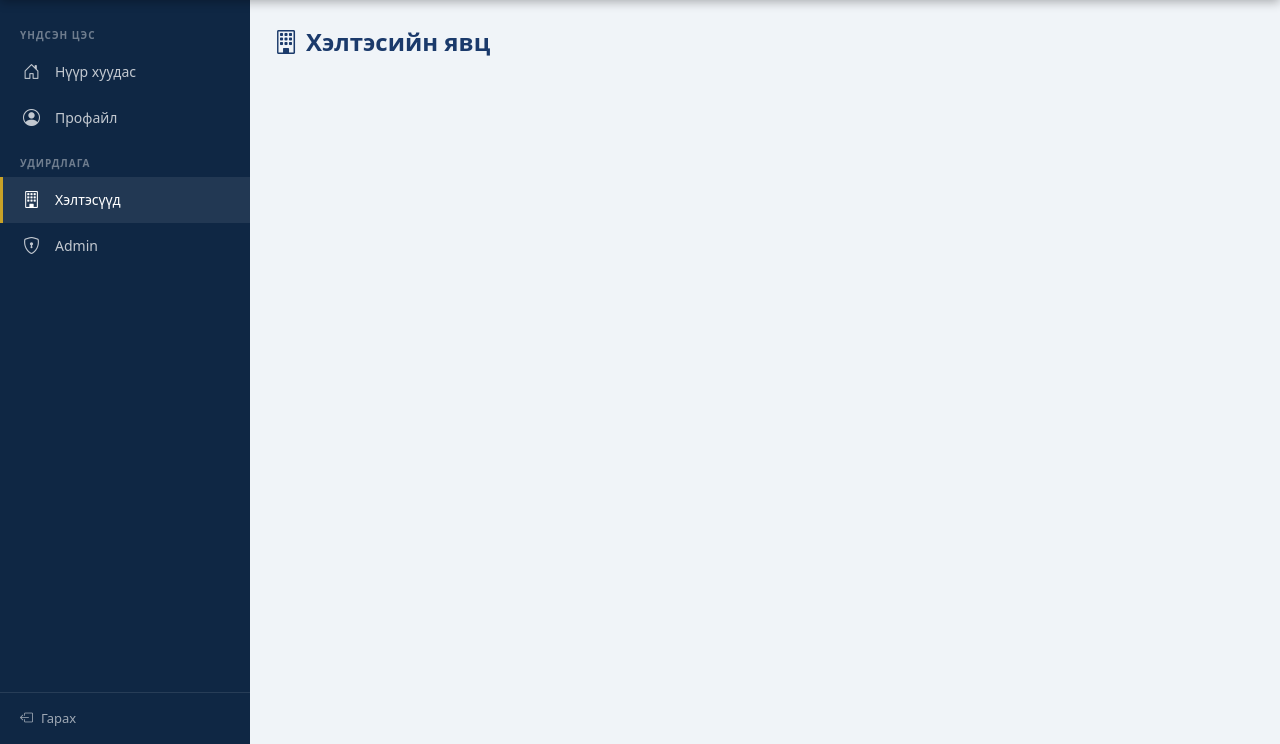
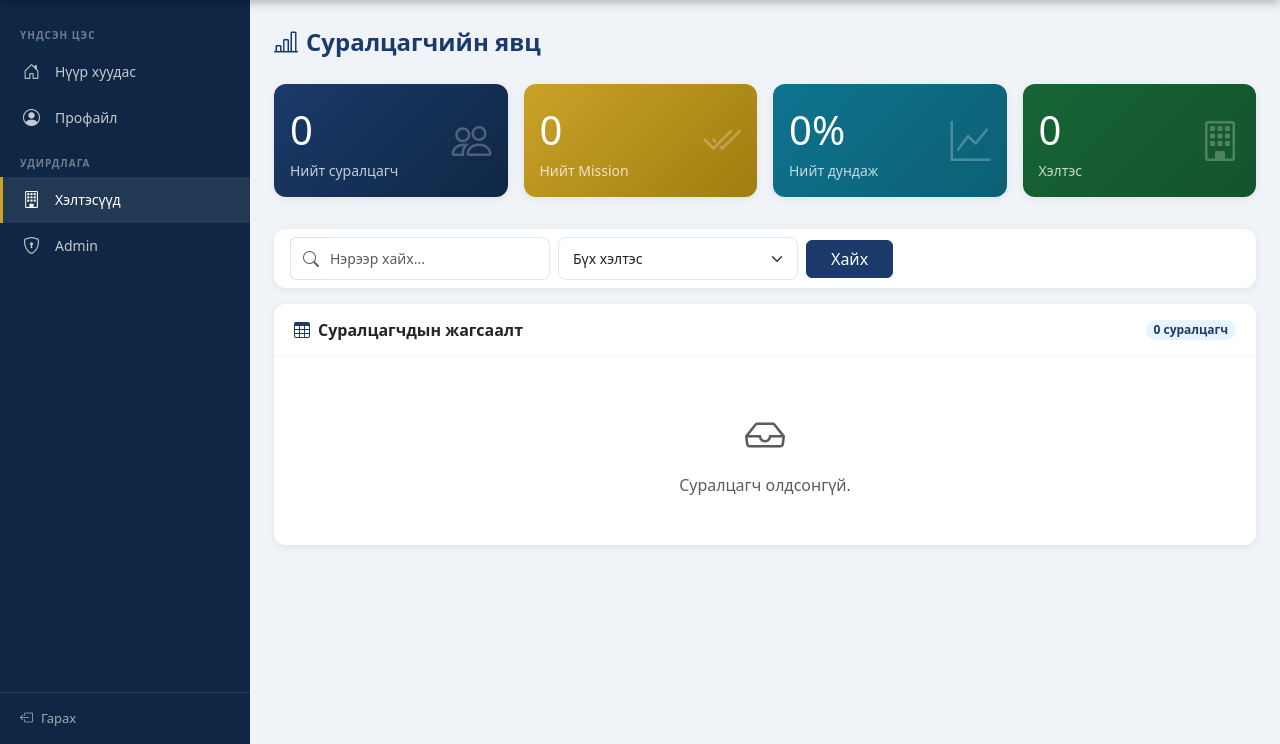
Before and after one commit to Erkhem-Tur/sspa400v3, a Django app: page /departments/ in a window 1280 px wide. Shown: the part 56-800 px from the top of the page. Run offline with Django 5.2, Linux system fonts and the light colour scheme; the visitor is signed in with stand-in values (Sample User, id 1); data comes from the database, SQL or seed files in the repository; data that the repository does not hold is empty.

Commit message:
Enhance admin dashboard: all students, search, filter, progress bars

```diff
--- a/lms/templates/lms/department.html
+++ b/lms/templates/lms/department.html
@@ -1,85 +1,176 @@
 {% extends 'lms/base.html' %}
-{% block title %}Хэлтэсүүд – ТТХА{% endblock %}
+{% block title %}Суралцагчийн явц – ТТХА{% endblock %}
 {% block content %}
 
+<!-- Page title -->
 <div class="d-flex align-items-center gap-2 mb-4">
-  <i class="bi bi-building fs-4" style="color:#1b3a6b;"></i>
-  <h4 class="fw-bold mb-0" style="color:#1b3a6b;">Хэлтэсийн явц</h4>
+  <i class="bi bi-bar-chart-line fs-4" style="color:#1b3a6b;"></i>
+  <h4 class="fw-bold mb-0" style="color:#1b3a6b;">Суралцагчийн явц</h4>
 </div>
 
-{% for dept in dept_data %}
-<div class="card mb-4">
-  <div class="card-header d-flex align-items-center justify-content-between flex-wrap gap-2">
-    <div class="d-flex align-items-center gap-2">
-      <i class="bi bi-shield-fill" style="color:#c9a227;"></i>
-      <span class="fw-bold">{{ dept.name }}</span>
-    </div>
-    <div class="d-flex gap-2">
-      <span class="badge rounded-pill" style="background:#e8f4fd;color:#1b3a6b;font-size:12px;padding:6px 14px;">
-        <i class="bi bi-people me-1"></i>{{ dept.count }} ажилтан
-      </span>
-      <span class="badge rounded-pill" style="background:#dcfce7;color:#166534;font-size:12px;padding:6px 14px;">
-        <i class="bi bi-graph-up me-1"></i>Дундаж: {{ dept.avg_score }} оноо
-      </span>
+<!-- Summary stat cards -->
+<div class="row g-3 mb-4">
+  <div class="col-sm-6 col-lg-3">
+    <div class="card h-100" style="background:linear-gradient(135deg,#1b3a6b,#0f2744);color:#fff;">
+      <div class="card-body d-flex align-items-center justify-content-between">
+        <div>
+          <div class="fs-1 fw-black">{{ total_students }}</div>
+          <div class="small opacity-75">Нийт суралцагч</div>
+        </div>
+        <i class="bi bi-people fs-1 opacity-25"></i>
+      </div>
     </div>
   </div>
+  <div class="col-sm-6 col-lg-3">
+    <div class="card h-100" style="background:linear-gradient(135deg,#c9a227,#a07d10);color:#fff;">
+      <div class="card-body d-flex align-items-center justify-content-between">
+        <div>
+          <div class="fs-1 fw-black">{{ total_missions }}</div>
+          <div class="small opacity-75">Нийт Mission</div>
+        </div>
+        <i class="bi bi-check2-all fs-1 opacity-25"></i>
+      </div>
+    </div>
+  </div>
+  <div class="col-sm-6 col-lg-3">
+    <div class="card h-100" style="background:linear-gradient(135deg,#0e7490,#0c5f73);color:#fff;">
+      <div class="card-body d-flex align-items-center justify-content-between">
+        <div>
+          <div class="fs-1 fw-black">{{ overall_avg_pct }}%</div>
+          <div class="small opacity-75">Нийт дундаж</div>
+        </div>
+        <i class="bi bi-graph-up fs-1 opacity-25"></i>
+      </div>
+    </div>
+  </div>
+  <div class="col-sm-6 col-lg-3">
+    <div class="card h-100" style="background:linear-gradient(135deg,#166534,#14532d);color:#fff;">
+      <div class="card-body d-flex align-items-center justify-content-between">
+        <div>
+          <div class="fs-1 fw-black">{{ dept_data|length }}</div>
+          <div class="small opacity-75">Хэлтэс</div>
+        </div>
+        <i class="bi bi-building fs-1 opacity-25"></i>
+      </div>
+    </div>
+  </div>
+</div>
 
-  {% if dept.members %}
+<!-- Department summary row -->
+<div class="row g-3 mb-4">
+  {% for d in dept_data %}
+  <div class="col-md-6">
+    <div class="card h-100">
+      <div class="card-body d-flex align-items-center gap-3">
+        <div class="rounded-circle d-flex align-items-center justify-content-center flex-shrink-0"
+             style="width:48px;height:48px;background:#e8f4fd;">
+          <i class="bi bi-shield-fill fs-5" style="color:#1b3a6b;"></i>
+        </div>
+        <div class="flex-grow-1">
+          <div class="fw-bold small" style="color:#1b3a6b;">{{ d.name }}</div>
+          <div class="text-muted" style="font-size:12px;">{{ d.count }} суралцагч · Дундаж {{ d.avg_score }} оноо</div>
+        </div>
+        <a href="?dept={{ d.id }}" class="btn btn-sm btn-outline-primary">Харах</a>
+      </div>
+    </div>
+  </div>
+  {% endfor %}
+</div>
+
+<!-- Filter bar -->
+<div class="card mb-3">
+  <div class="card-body py-2">
+    <form method="get" class="d-flex flex-wrap gap-2 align-items-center">
+      <div class="input-group" style="max-width:260px;">
+        <span class="input-group-text bg-white border-end-0"><i class="bi bi-search text-muted"></i></span>
+        <input type="text" name="q" class="form-control border-start-0 ps-0" placeholder="Нэрээр хайх..." value="{{ search }}">
+      </div>
+      <select name="dept" class="form-select" style="max-width:240px;">
+        <option value="">Бүх хэлтэс</option>
+        {% for d in departments %}
+        <option value="{{ d.id }}" {% if dept_filter == d.id|stringformat:"s" %}selected{% endif %}>{{ d.name }}</option>
+        {% endfor %}
+      </select>
+      <button type="submit" class="btn btn-primary px-4">Хайх</button>
+      {% if search or dept_filter %}
+      <a href="{% url 'departments' %}" class="btn btn-outline-secondary">Цэвэрлэх</a>
+      {% endif %}
+    </form>
+  </div>
+</div>
+
+<!-- Student table -->
+<div class="card">
+  <div class="card-header d-flex align-items-center justify-content-between">
+    <div class="d-flex align-items-center gap-2">
+      <i class="bi bi-table" style="color:#1b3a6b;"></i>
+      <span>Суралцагчдын жагсаалт</span>
+    </div>
+    <span class="badge rounded-pill" style="background:#e8f4fd;color:#1b3a6b;">{{ student_list|length }} суралцагч</span>
+  </div>
+  {% if student_list %}
   <div class="table-responsive">
-    <table class="table table-hover mb-0">
+    <table class="table table-hover mb-0 align-middle">
       <thead class="table-light">
         <tr>
-          <th>#</th>
-          <th>Бүтэн нэр</th>
+          <th style="width:40px;">#</th>
+          <th>Суралцагч</th>
           <th>Цол</th>
+          <th>Хэлтэс</th>
           <th class="text-center">Нийт оноо</th>
           <th class="text-center">Mission</th>
-          <th class="text-center">Дундаж %</th>
+          <th class="text-center">Дундаж</th>
           <th class="text-end">Сүүлд нэвтэрсэн</th>
         </tr>
       </thead>
       <tbody>
-        {% for m in dept.members %}
+        {% for s in student_list %}
         <tr>
-          <td class="text-muted fw-bold">{{ forloop.counter }}</td>
+          <td class="text-muted fw-bold small">{{ forloop.counter }}</td>
           <td>
             <div class="d-flex align-items-center gap-2">
               <div class="rounded-circle d-flex align-items-center justify-content-center flex-shrink-0"
-                   style="width:32px;height:32px;background:#1b3a6b;color:#fff;font-size:13px;font-weight:800;">
-                {{ m.full_name|first|upper }}
+                   style="width:36px;height:36px;background:{% cycle '#1b3a6b' '#c9a227' '#0e7490' '#166534' %};color:#fff;font-size:14px;font-weight:800;">
+                {{ s.full_name|first|upper }}
               </div>
               <div>
-                <div class="fw-semibold small">{{ m.full_name }}</div>
-                <div class="text-muted" style="font-size:11px;">@{{ m.username }}</div>
+                <div class="fw-semibold" style="font-size:14px;">{{ s.full_name }}</div>
+                <div class="text-muted" style="font-size:11px;">@{{ s.username }}</div>
               </div>
             </div>
           </td>
           <td>
-            {% if m.rank %}
-            <span class="badge rounded-pill" style="background:#e8f4fd;color:#1b3a6b;font-size:11px;">{{ m.rank }}</span>
-            {% else %}—{% endif %}
+            {% if s.rank %}
+            <span class="badge rounded-pill" style="background:#e8f4fd;color:#1b3a6b;font-size:11px;white-space:normal;max-width:160px;">{{ s.rank }}</span>
+            {% else %}<span class="text-muted small">—</span>{% endif %}
           </td>
+          <td><span class="text-muted small">{{ s.department }}</span></td>
           <td class="text-center">
-            <span class="badge fs-6 fw-black" style="background:#1b3a6b;">{{ m.total_score }}</span>
+            <span class="badge fs-6 fw-black" style="background:#1b3a6b;min-width:48px;">{{ s.total_score }}</span>
           </td>
-          <td class="text-center fw-semibold">{{ m.missions_completed }}</td>
+          <td class="text-center fw-semibold">{{ s.missions_completed }}</td>
           <td class="text-center">
-            {% if m.avg_pct > 0 %}
-            <span class="badge rounded-pill {% if m.avg_pct >= 80 %}bg-success{% elif m.avg_pct >= 50 %}bg-warning text-dark{% else %}bg-danger{% endif %}">
-              {{ m.avg_pct }}%
-            </span>
-            {% else %}<span class="text-muted">—</span>{% endif %}
+            {% if s.avg_pct > 0 %}
+            <div class="d-flex align-items-center gap-1 justify-content-center">
+              <div style="width:60px;height:6px;background:#e2e8f0;border-radius:3px;overflow:hidden;">
+                <div style="width:{{ s.avg_pct }}%;height:100%;background:{% if s.avg_pct >= 80 %}#22c55e{% elif s.avg_pct >= 50 %}#f59e0b{% else %}#ef4444{% endif %};border-radius:3px;"></div>
+              </div>
+              <span class="small fw-bold {% if s.avg_pct >= 80 %}text-success{% elif s.avg_pct >= 50 %}text-warning{% else %}text-danger{% endif %}">{{ s.avg_pct }}%</span>
+            </div>
+            {% else %}<span class="text-muted small">—</span>{% endif %}
           </td>
-          <td class="text-end text-muted small">{{ m.last|date:"Y/m/d H:i" }}</td>
+          <td class="text-end text-muted small">{{ s.last|date:"Y/m/d H:i" }}</td>
         </tr>
         {% endfor %}
       </tbody>
     </table>
   </div>
   {% else %}
-  <div class="card-body text-muted small">Энэ хэлтэст бүртгэлтэй хэрэглэгч байхгүй байна.</div>
+  <div class="card-body text-center py-5">
+    <i class="bi bi-inbox fs-1 text-muted"></i>
+    <p class="text-muted mt-2 mb-0">Суралцагч олдсонгүй.</p>
+  </div>
   {% endif %}
 </div>
-{% endfor %}
 
 {% endblock %}
--- a/lms/views.py
+++ b/lms/views.py
@@ -117,28 +117,60 @@ def profile_view(request):
 @login_required
 @user_passes_test(lambda u: u.is_staff)
 def department_view(request):
+    dept_filter = request.GET.get('dept', '')
+    search = request.GET.get('q', '').strip()
+
     departments = Department.objects.all()
+
+    all_progress = UserProgress.objects.select_related('user', 'department').filter(
+        user__is_staff=False
+    ).order_by('-total_score')
+
+    if dept_filter:
+        all_progress = all_progress.filter(department_id=dept_filter)
+    if search:
+        all_progress = all_progress.filter(
+            full_name__icontains=search
+        ) | all_progress.filter(user__username__icontains=search)
+
+    student_list = []
+    for p in all_progress:
+        results = QuizResult.objects.filter(user=p.user)
+        avg = results.aggregate(avg=Avg('score'))['avg']
+        student_list.append({
+            'full_name': p.full_name or p.user.username,
+            'username': p.user.username,
+            'rank': p.rank,
+            'department': p.department.name if p.department else '—',
+            'total_score': p.total_score,
+            'missions_completed': p.missions_completed,
+            'avg_pct': round(avg / 10 * 100) if avg else 0,
+            'last': p.last_accessed,
+            'profile_complete': p.profile_complete,
+        })
+
+    total_students = UserProgress.objects.filter(user__is_staff=False).count()
+    total_missions = QuizResult.objects.count()
+    overall_avg = QuizResult.objects.aggregate(avg=Avg('score'))['avg']
+    overall_avg_pct = round(overall_avg / 10 * 100) if overall_avg else 0
+
     dept_data = []
     for dept in departments:
-        members = dept.members.select_related('user').all()
-        member_list = []
-        for m in members:
-            results = QuizResult.objects.filter(user=m.user)
-            avg = results.aggregate(avg=Avg('score'))['avg']
-            member_list.append({
-                'full_name': m.full_name or m.user.username,
-                'username': m.user.username,
-                'rank': m.rank,
-                'total_score': m.total_score,
-                'missions_completed': m.missions_completed,
-                'avg_pct': round(avg / 10 * 100) if avg else 0,
-                'last': m.last_accessed,
-            })
-        member_list.sort(key=lambda x: x['total_score'], reverse=True)
+        members = dept.members.filter(user__is_staff=False)
         dept_data.append({
+            'id': dept.id,
             'name': dept.name,
-            'count': len(member_list),
-            'members': member_list,
-            'avg_score': round(sum(m['total_score'] for m in member_list) / len(member_list)) if member_list else 0,
+            'count': members.count(),
+            'avg_score': round(members.aggregate(avg=Avg('total_score'))['avg'] or 0),
         })
-    return render(request, 'lms/department.html', {'dept_data': dept_data})
+
+    return render(request, 'lms/department.html', {
+        'student_list': student_list,
+        'departments': departments,
+        'dept_data': dept_data,
+        'dept_filter': dept_filter,
+        'search': search,
+        'total_students': total_students,
+        'total_missions': total_missions,
+        'overall_avg_pct': overall_avg_pct,
+    })
```
